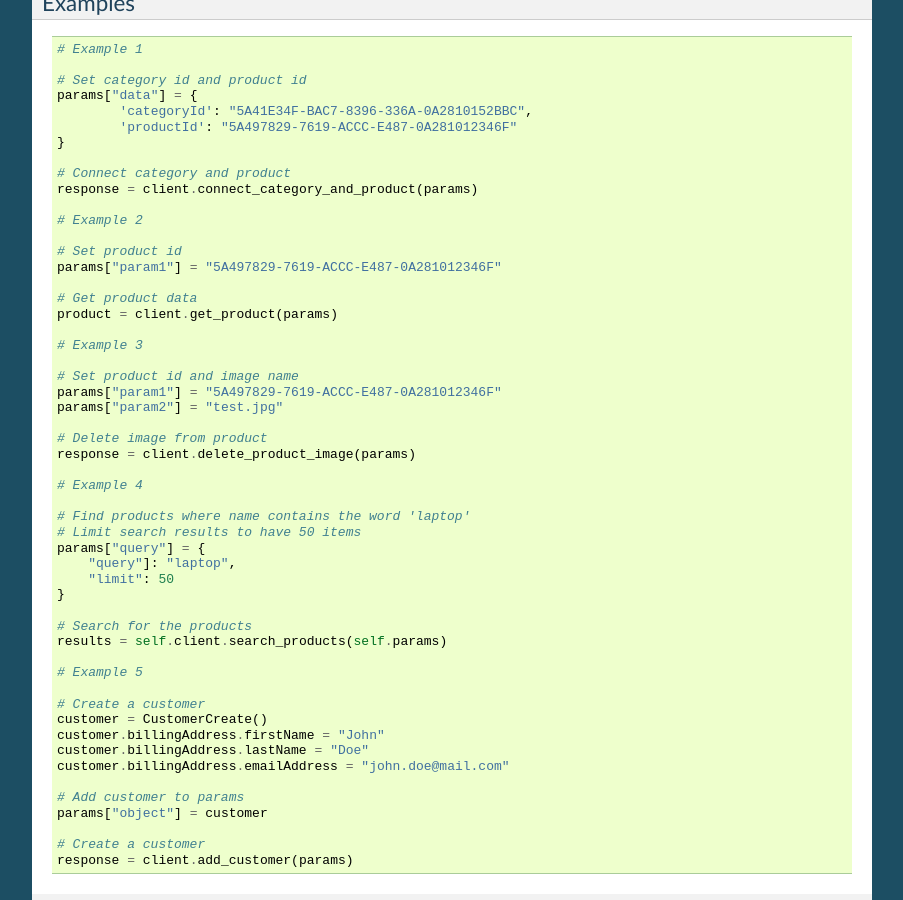
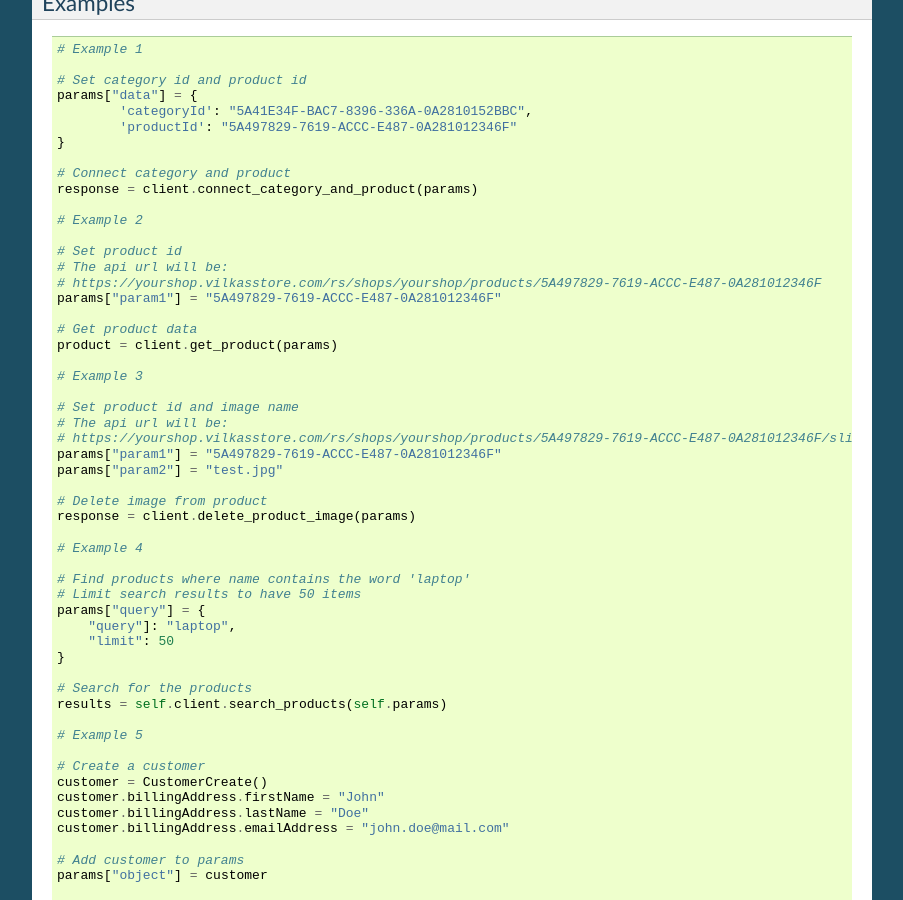
Before and after one commit to vilkasgroup/epages_client, a Sphinx documentation site: the page built from docs/usage.rst, in a window 1280 px wide and 900 px high, scrolled down 974 px. Shown: the whole window, without its empty margins (198-1101 px from the left). Built offline with Sphinx 7.4.7, drawn with Linux system fonts in a browser that asks for light colours; pages that are not in the unit, such as notebooks, are missing from menus.

Commit message:
Added url examples.

```diff
--- a/docs/usage.rst
+++ b/docs/usage.rst
@@ -72,6 +72,8 @@ Examples
     # Example 2
 
     # Set product id
+    # The api url will be:
+    # https://yourshop.vilkasstore.com/rs/shops/yourshop/products/5A497829-7619-ACCC-E487-0A281012346F
     params["param1"] = "5A497829-7619-ACCC-E487-0A281012346F"
 
     # Get product data
@@ -80,6 +82,8 @@ Examples
     # Example 3
 
     # Set product id and image name
+    # The api url will be:
+    # https://yourshop.vilkasstore.com/rs/shops/yourshop/products/5A497829-7619-ACCC-E487-0A281012346F/slideshow/test.jpg
     params["param1"] = "5A497829-7619-ACCC-E487-0A281012346F"
     params["param2"] = "test.jpg"
 
```
